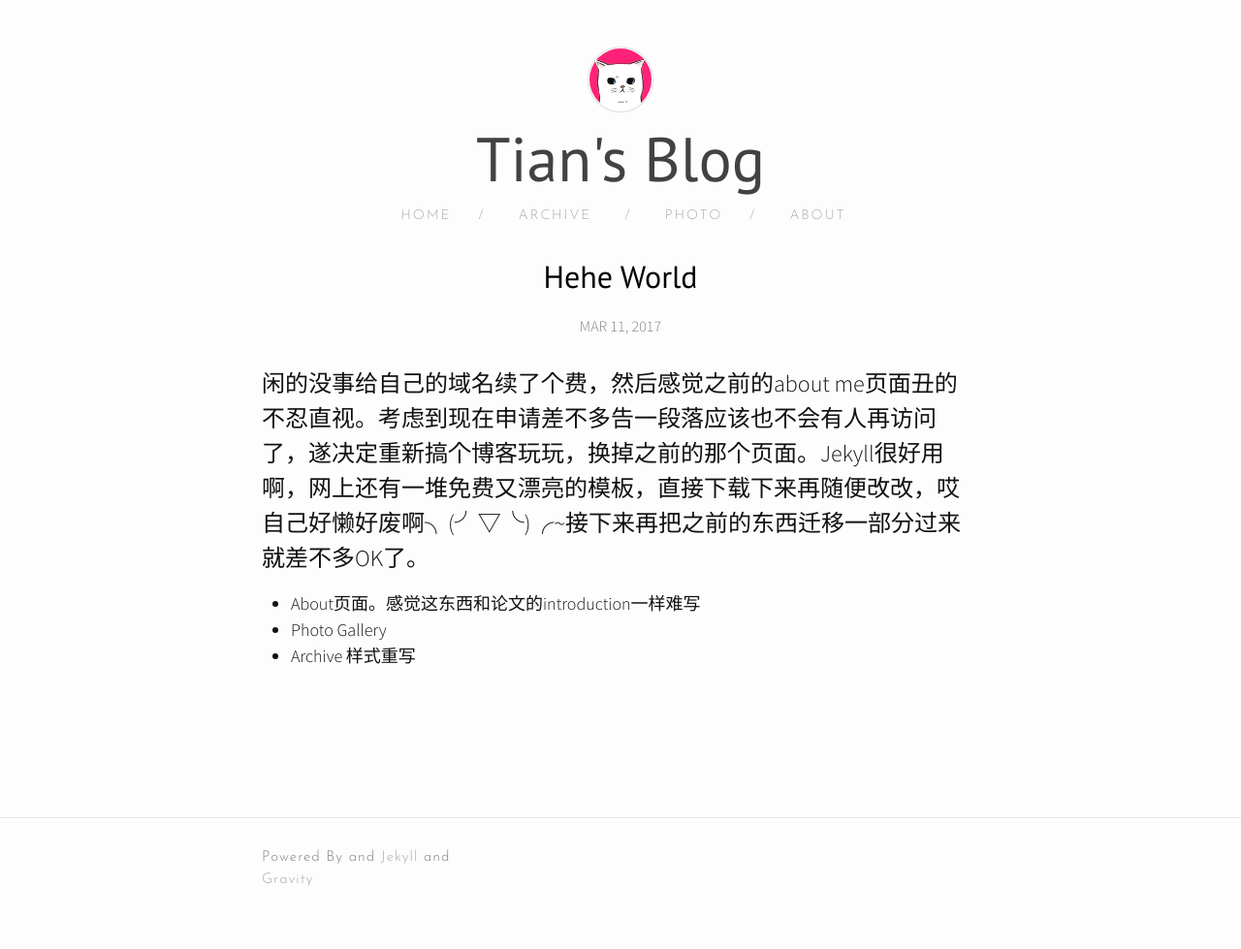
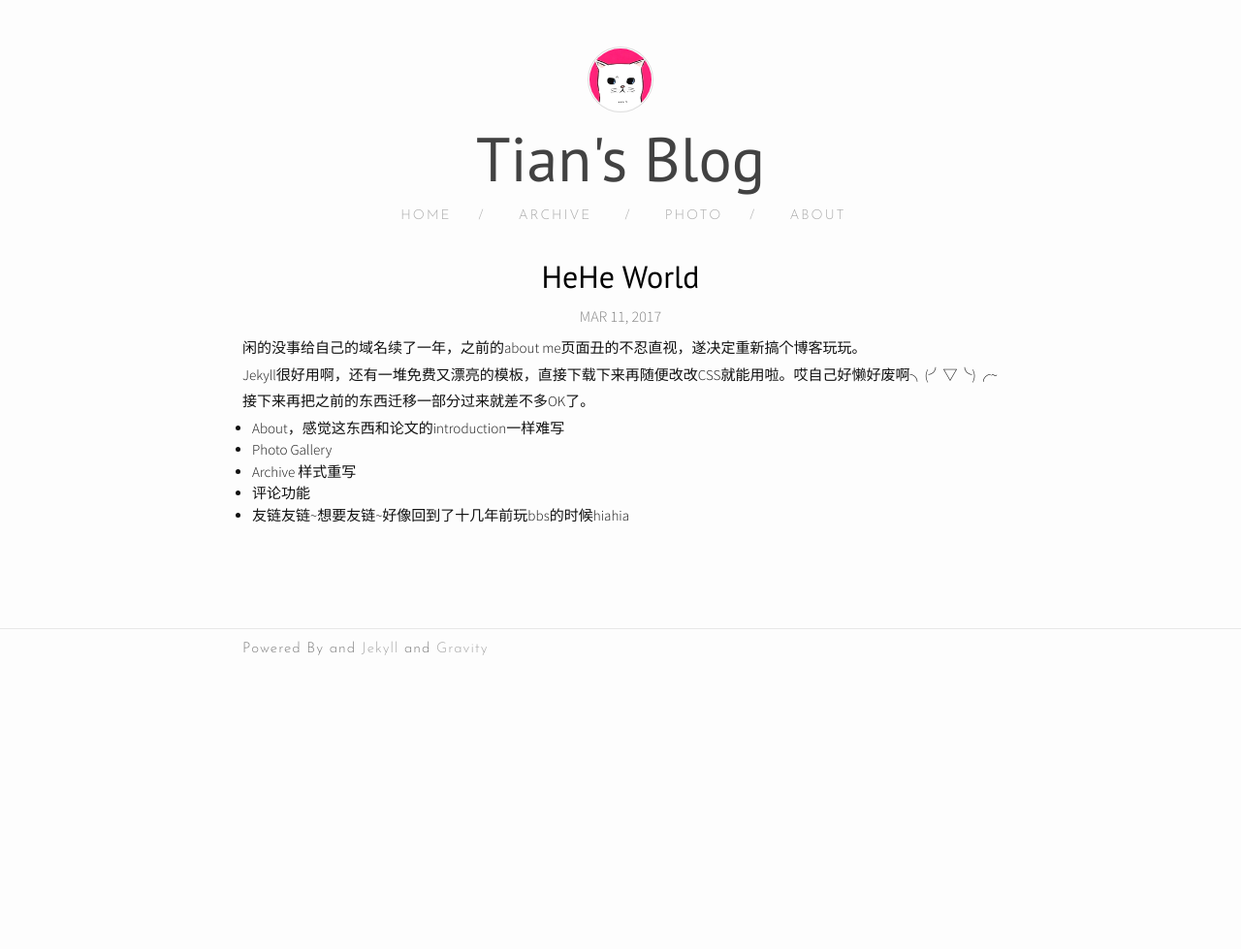
Before and after one commit to annieqt/annieqt.github.io, a Jekyll site: the page built from _posts/2017-03-13-hehe-world.markdown, in a window 1280 px wide. Shown: the whole page at 97% size. Built offline with Jekyll 4.4.1, drawn with Linux system fonts in a browser that asks for light colours; nearby versions of some CDN libraries; after the commit the page ends 900 px from its top, so only the background shows below that.

Commit message:
update post font size

```diff
--- a/_posts/2017-03-13-hehe-world.markdown
+++ b/_posts/2017-03-13-hehe-world.markdown
@@ -1,12 +1,18 @@
 ---
 layout: post
-title:  "Hehe World"
+title:  "HeHe World"
 date:   2017-03-11 19:45:31 +0530
 categories: ["tech"]
 ---
 
-闲的没事给自己的域名续了个费，然后感觉之前的about me页面丑的不忍直视。考虑到现在申请差不多告一段落应该也不会有人再访问了，遂决定重新搞个博客玩玩，换掉之前的那个页面。Jekyll很好用啊，网上还有一堆免费又漂亮的模板，直接下载下来再随便改改，哎自己好懒好废啊╮(╯▽╰)╭~接下来再把之前的东西迁移一部分过来就差不多OK了。
+闲的没事给自己的域名续了一年，之前的about me页面丑的不忍直视，遂决定重新搞个博客玩玩。
 
-* About页面。感觉这东西和论文的introduction一样难写
+Jekyll很好用啊，还有一堆免费又漂亮的模板，直接下载下来再随便改改CSS就能用啦。哎自己好懒好废啊╮(╯▽╰)╭~
+
+接下来再把之前的东西迁移一部分过来就差不多OK了。
+
+* About，感觉这东西和论文的introduction一样难写
 * Photo Gallery
 * Archive 样式重写
+* 评论功能
+* 友链友链~想要友链~好像回到了十几年前玩bbs的时候hiahia
--- a/css/style.scss
+++ b/css/style.scss
@@ -12,7 +12,7 @@ $base-font-weight: 400;
 $small-font-size:  $base-font-size * 0.875;
 $base-line-height: 1.5;
 
-$spacing-unit:     30px;
+$spacing-unit:     10px;
 
 $text-color:       #111;
 $background-color: #fdfdfd;
@@ -324,7 +324,7 @@ pre {
 
 .post {
   font-family: "Source Sans Pro";
-  font-size: 18px;
+  font-size: 15px;
   font-weight: 300;
   padding-top: 0;
 }
@@ -373,7 +373,7 @@ pre {
 }
 .postContent {
   padding-top: 3.5em;
-  text-align: center;
+  /*text-align: center;*/
 }
 .postDate {
   float: left;
@@ -388,11 +388,13 @@ pre {
   float: right;
 }
 .postTitle {
+  font-size: 20px;
   font-weight: 400;
   text-align: center;
   text-transform: uppercase;
   letter-spacing: 3px;
   text-indent: 3px;
+  margin: 3px;
 }
 /**
  * Site header
@@ -615,7 +617,7 @@ pre {
   margin-bottom: $spacing-unit;
   padding-bottom: 3em !important;
   p {
-    font-size: 1.5rem;
+    /*font-size: 1.5rem;*/
   }
   h2 {
     font-size: 32px;
--- a/index.html
+++ b/index.html
@@ -17,7 +17,7 @@ layout: default
     <a class='postLink' href="{{site.url}}{{site.baseurl}}{{post.url}}">{{post.title}}</a>
     </div>
     <div class="postExt">
-   {{ post.content | strip_html | truncate:200}}
+   {{ post.content | truncate:200}}
     </div>
   </div>
 
```
Also changed, not shown: LICENSE.txt, 8 other files.
